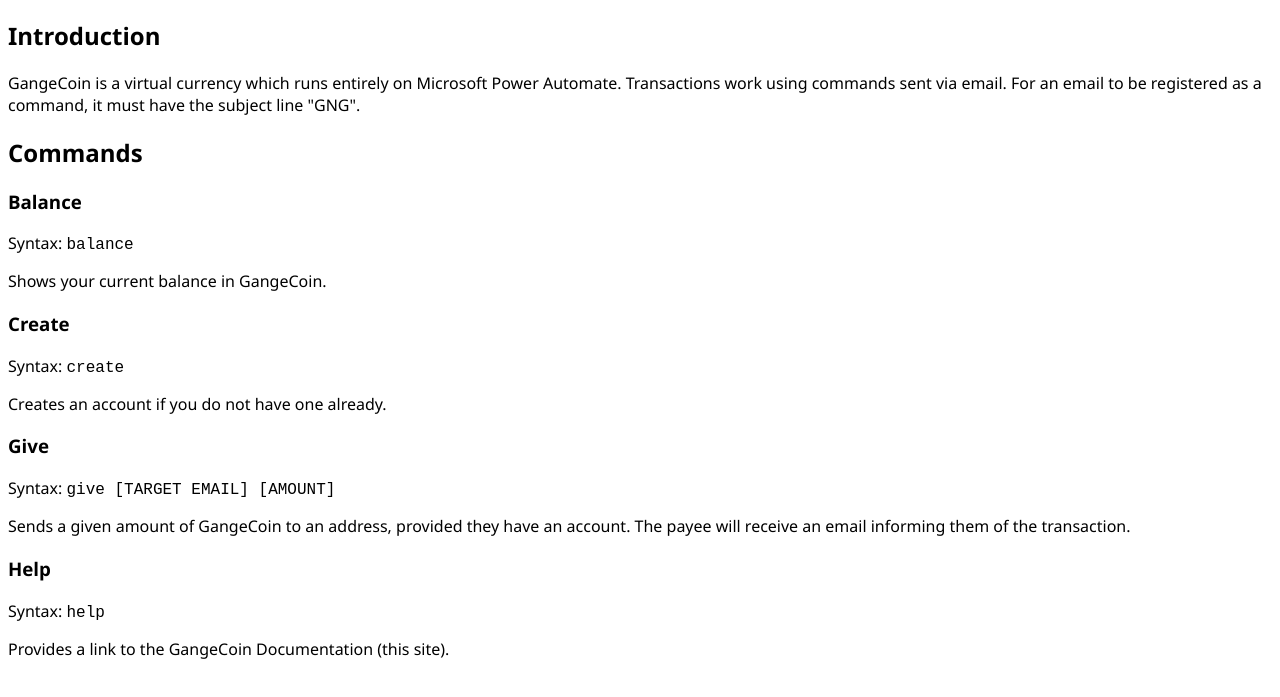
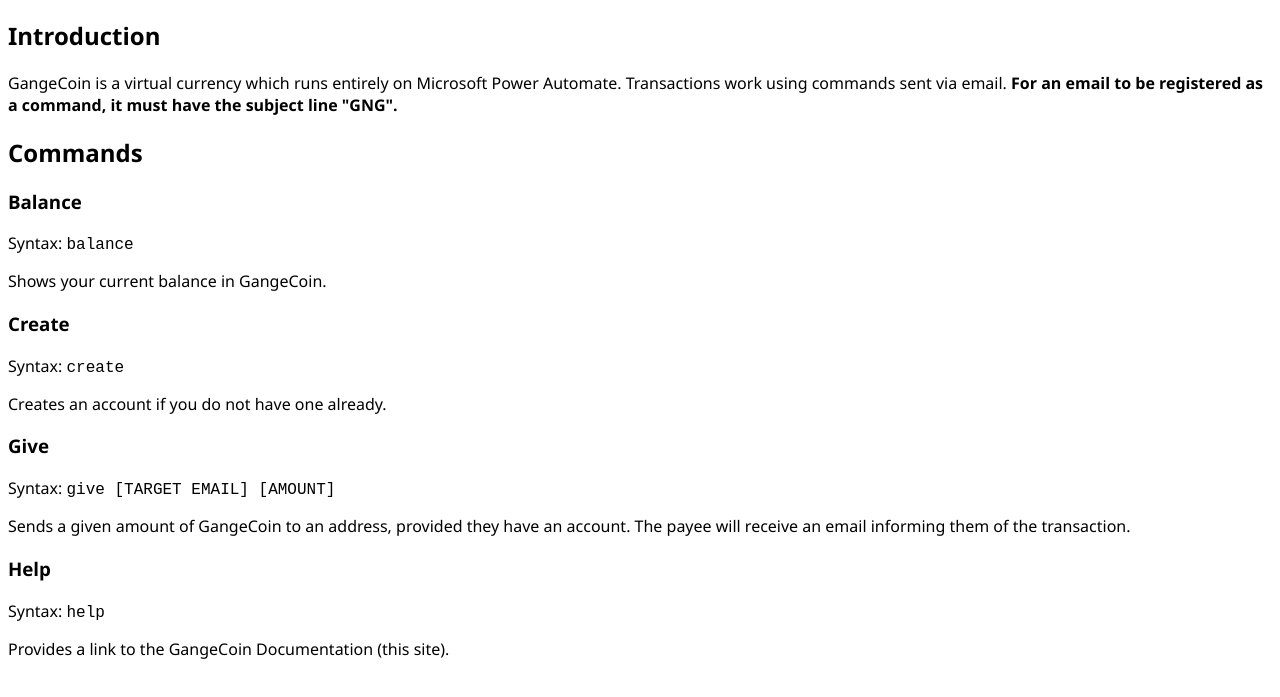
Before and after one commit to nathanoc/gangecoin-docs, a plain HTML site: page index.html in a window 1280 px wide. Shown: the part 67-764 px from the top of the page. Drawn offline with Linux system fonts and the light colour scheme.

Commit message:
emphasis

```diff
--- a/index.html
+++ b/index.html
@@ -10,7 +10,7 @@
         <h1>GangeCoin Documentation</h1>
 
         <h2>Introduction</h2>
-        <p>GangeCoin is a virtual currency which runs entirely on Microsoft Power Automate. Transactions work using commands sent via email. For an email to be registered as a command, it must have the subject line "GNG".</p>
+        <p>GangeCoin is a virtual currency which runs entirely on Microsoft Power Automate. Transactions work using commands sent via email. <b>For an email to be registered as a command, it must have the subject line "GNG".</b></p>
 
         <h2>Commands</h2>
 
```
